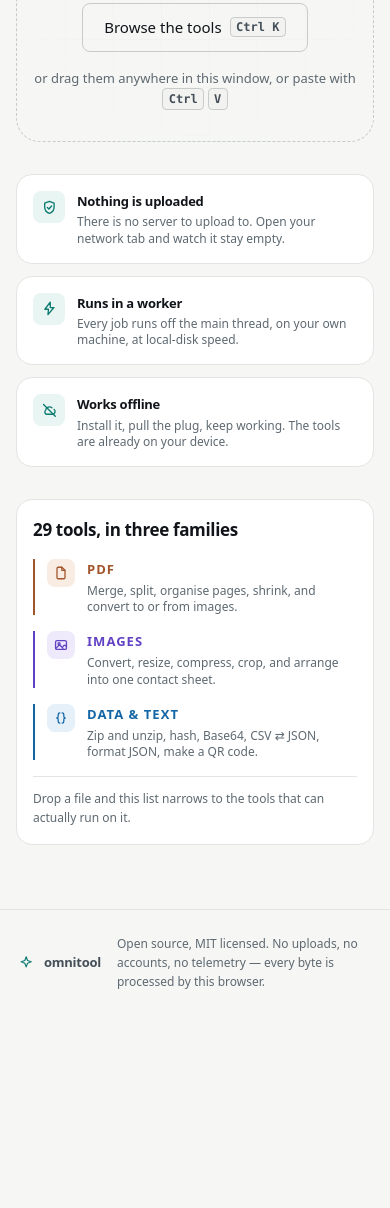
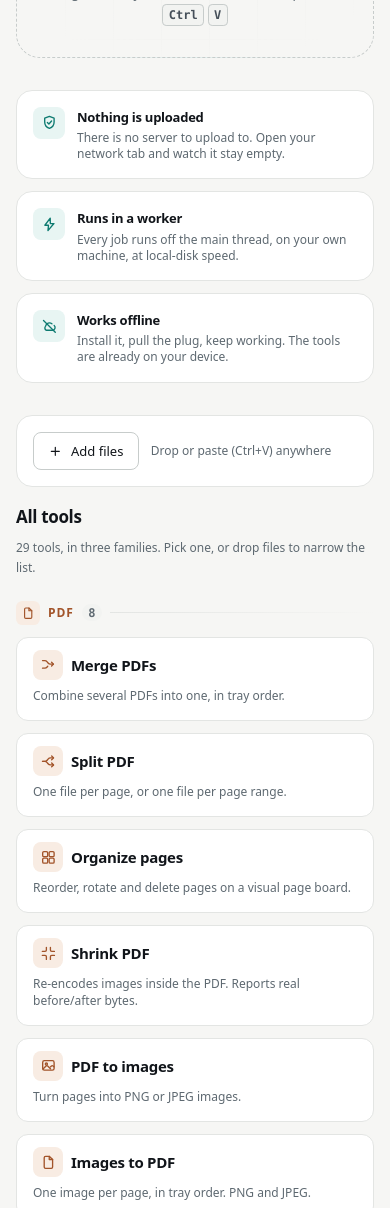
Before and after one commit to nguyenkduywork/omnitool, a website built with Vite: page index.html in a window 390 px wide. Shown: the part 426-1634 px from the top of the page. Before the commit the page ends 1441 px from the top, so only its background shows below. Built offline with nearby package versions, Linux system fonts and the light colour scheme.

Commit message:
feat(ui): open the second door and lay the workbench out in three zones
The stage is now always three zones (files, catalogue, work); the hero is
just the browsing phase's own presentation of that same workbench, and
hides itself (via the kept morphToTray) once a file or tool leaves it.
The cold catalogue shows all 29 tools, generators included, so a tool can
be picked before any file arrives — the second entry door.

Writes zone chrome from scratch for .zone/.zone--files/.zone--work (Task 9
left them ruleless), restores the file rail's sticky positioning, and
prunes the now-dead .panel*, .families* and .stageswitch rules. Three
responsive steps: one column below 768px (picking a tool folds the
catalogue away via a "Change tool" back control), two columns to 1200px,
three above it, with the file rail only turning sticky at the widest step.

Fixed three shell.browser.test.ts cases whose readiness wait ("the tool
card exists") no longer proves intake has finished, now that every card
exists from the very first paint — switched them to wait on the file
tray instead, which intake populates last.

```diff
--- a/src/styles/app.css
+++ b/src/styles/app.css
@@ -1,9 +1,11 @@
 /* src/styles/app.css — the one screen.
  *
- * Structure: a topbar, a stage that holds the hero/workbench switcher and the
- * results tray, and a footer. The switcher stacks the hero and the workbench in
- * a single grid cell so the dropzone can dissolve into the workbench in place,
- * with no reflow mid-transition (motion.ts drives the transform/opacity side).
+ * Structure: a topbar, a stage that holds the hero and the always-mounted
+ * three-zone workbench (files, catalogue, work) stacked in normal flow, plus
+ * the results tray, and a footer. The hero is the `browsing` phase's own
+ * presentation of that same workbench — see `.workbench` below — and hides
+ * itself once the phase moves on; motion.ts's `morphToTray` drives the
+ * transform/opacity side of that handoff, never a layout property.
  *
  * Three rules this file keeps to:
  *
@@ -204,16 +206,6 @@ button {
   align-content: start;
 }
 
-/* The hero and the workbench share one grid cell, so the dropzone can dissolve
- * into the workbench in place with no reflow while the morph is running. */
-.stageswitch {
-  display: grid;
-}
-
-.stageswitch > * {
-  grid-area: 1 / 1;
-}
-
 /* ------------------------------------------------------------------ hero */
 
 .hero {
@@ -404,105 +396,89 @@ html.is-dragging .hero__drop {
   margin-top: 0.15rem;
 }
 
-/* ----------------------------------------------- hero: the tool families */
-
-.families {
+/* ------------------------------------------------------------- workbench
+ * Files · tools · work, always mounted (§ shell.ts's `paint`) — the hero above
+ * is only the `browsing` phase's own presentation of this same grid, not a
+ * separate screen, so there is no `.workbench.hidden` state to speak of: an
+ * empty file rail and a hidden run panel already read as "nothing yet" on
+ * their own. Three responsive steps:
+ *
+ *   < 48rem   one column, one step open at a time — see the `[data-phase]`
+ *             rule on `.catalogue__body` below, which is what actually
+ *             performs the fold.
+ *   48–75rem  two columns: files + catalogue share the left, work is pinned
+ *             right, spanning both their rows.
+ *   >= 75rem  three columns, all in one row; the file rail itself also picks
+ *             up sticky positioning here (kept off narrower widths, where it
+ *             would otherwise pin a short rail above a catalogue several
+ *             screens tall).
+ *
+ * The work zone is sticky from 48rem up so that options, Run and results
+ * never scroll out from under the person using them — the single biggest
+ * complaint about the old one-column stack. */
+.workbench {
   display: grid;
   gap: var(--s-4);
-  padding: var(--s-5);
-  border: 1px solid var(--line);
-  border-radius: var(--r-lg);
-  background: var(--bg-1);
-  box-shadow: var(--edge);
-}
-
-.families__title {
-  font-size: var(--fs-md);
-  font-weight: 620;
-  letter-spacing: var(--tracking-tight);
-}
-
-.families__list {
-  display: grid;
-  gap: var(--s-4);
-  grid-template-columns: repeat(auto-fit, minmax(min(100%, 15rem), 1fr));
-}
-
-.family {
-  display: flex;
-  align-items: flex-start;
-  gap: var(--s-3);
-  padding-inline-start: var(--s-3);
-  border-inline-start: 2px solid var(--fam);
-}
-
-.family__icon {
-  display: grid;
-  place-items: center;
-  flex: none;
-  width: 1.75rem;
-  height: 1.75rem;
-  border-radius: var(--r-sm);
-  background: var(--fam-quiet);
-  color: var(--fam);
-}
-
-.family__icon .icon {
-  width: 1rem;
-  height: 1rem;
-}
-
-.family__name {
-  font-size: var(--fs-sm);
-  font-weight: 620;
-  color: var(--fam);
-  letter-spacing: var(--tracking-wide);
-  text-transform: uppercase;
-}
-
-.family__text {
-  color: var(--ink-3);
-  font-size: var(--fs-xs);
-  line-height: var(--lh-snug);
-  margin-top: 0.2rem;
-}
-
-.families__note {
-  color: var(--ink-3);
-  font-size: var(--fs-xs);
-  padding-top: var(--s-3);
-  border-top: 1px solid var(--line);
-}
-
-/* ------------------------------------------------------------- workbench */
-
-.workbench {
-  display: grid;
-  gap: var(--s-5);
+  grid-template-columns: minmax(0, 1fr);
   align-items: start;
 }
 
-@media (min-width: 64rem) {
+@media (min-width: 48rem) {
   .workbench {
-    grid-template-columns: minmax(0, 21.5rem) minmax(0, 1fr);
+    grid-template-columns: minmax(0, 1fr) minmax(0, 20rem);
   }
-
-  /* The file rail follows the tool column, because the tray IS the context for
-   * everything on the right — merge order especially. 3.375rem is the topbar's
-   * own height (see `--topbar-h`), which this must clear. */
-  .panel--files {
+  .zone--files {
+    grid-column: 1;
+  }
+  .catalogue {
+    grid-column: 1;
+  }
+  .zone--work {
+    grid-column: 2;
+    grid-row: 1 / span 2;
+    /* 3.375rem is the topbar's own height (see `--topbar-h`), which this and
+     * the file rail below both have to clear. */
+    position: sticky;
+    top: calc(3.375rem + var(--s-4));
+  }
+}
+
+@media (min-width: 75rem) {
+  .workbench {
+    grid-template-columns: minmax(0, 17rem) minmax(0, 1fr) minmax(0, 22rem);
+  }
+  .zone--files {
+    grid-column: 1;
+    grid-row: 1;
     position: sticky;
     top: calc(3.375rem + var(--s-4));
     max-height: calc(100dvh - 3.375rem - var(--s-6));
     overflow-y: auto;
     overscroll-behavior: contain;
   }
-}
-
-.panel {
+  .catalogue {
+    grid-column: 2;
+    grid-row: 1;
+  }
+  .zone--work {
+    grid-column: 3;
+    grid-row: 1;
+  }
+}
+
+/* Zone chrome, written from scratch (Task 9 left `.zone`/`.zone--files`/
+ * `.zone--work` with no rules at all). The file rail gets the boxed-card
+ * treatment the old `.panel` gave it; the work zone stays a transparent
+ * wrapper, because `.run` below already carries its own border, background
+ * and shadow — boxing `.zone--work` too would nest one card inside another. */
+.zone {
   display: grid;
   gap: var(--s-4);
   align-content: start;
+  min-width: 0;
+}
+
+.zone--files {
   padding: var(--s-4);
   border: 1px solid var(--line);
   border-radius: var(--r-lg);
@@ -510,12 +486,8 @@ html.is-dragging .hero__drop {
   box-shadow: var(--edge);
 }
 
-.panel--work {
-  background: transparent;
-  border: 0;
-  padding: 0;
+.zone--work {
   gap: var(--s-6);
-  box-shadow: none;
 }
 
 .panel__title {
@@ -730,6 +702,30 @@ html.is-dragging .hero__drop {
   color: var(--ink-3);
   font-size: var(--fs-xs);
   font-variant-numeric: tabular-nums;
+}
+
+/* The narrow layout's way back — see the note on `backBar` in catalogue.ts.
+ * Empty until a tool is selected, at every width, not only the narrow one. */
+.catalogue__back {
+  display: flex;
+}
+
+/* Wraps everything the narrow layout folds away. `display: contents` keeps it
+ * out of the box tree entirely — its children sit directly in `.catalogue`'s
+ * own grid, so wrapping them here costs nothing at 48rem and up — until the
+ * narrow rule below overrides it to `none` and takes the whole subtree with
+ * it in one declaration instead of four. */
+.catalogue__body {
+  display: contents;
+}
+
+@media (max-width: 47.99rem) {
+  [data-phase='tool-picked'] .catalogue__body,
+  [data-phase='ready'] .catalogue__body,
+  [data-phase='running'] .catalogue__body,
+  [data-phase='results'] .catalogue__body {
+    display: none;
+  }
 }
 
 .catalogue__groups {
@@ -1763,8 +1759,7 @@ html.is-dragging .hero__drop {
   }
 
   .run,
-  .results,
-  .families {
+  .results {
     padding: var(--s-4);
   }
 
--- a/src/ui/dropzone.ts
+++ b/src/ui/dropzone.ts
@@ -11,7 +11,7 @@
 import { el, icon, type IconName } from './dom';
 
 export type DropzoneHandle = {
-  /** The big first-run surface: drop panel, proof points and the tool preview. */
+  /** The big first-run surface: drop panel and the proof points beneath it. */
   readonly hero: HTMLElement;
   /** The slim "add more files" bar shown once the workbench is up. */
   readonly addbar: HTMLElement;
@@ -56,34 +56,20 @@ const FACTS: { icon: IconName; title: string; body: string }[] = [
   },
 ];
 
-/** What is waiting behind the drop, so the empty screen still says what this is. */
-const FAMILIES: { icon: IconName; kind: string; title: string; body: string }[] = [
-  {
-    icon: 'file',
-    kind: 'pdf',
-    title: 'PDF',
-    body: 'Merge, split, organise pages, shrink, and convert to or from images.',
-  },
-  {
-    icon: 'image',
-    kind: 'image',
-    title: 'Images',
-    body: 'Convert, resize, compress, crop, and arrange into one contact sheet.',
-  },
-  {
-    icon: 'braces',
-    kind: 'data',
-    title: 'Data & text',
-    body: 'Zip and unzip, hash, Base64, CSV ⇄ JSON, format JSON, make a QR code.',
-  },
-];
-
 export function createDropzone(init: {
   onFiles: (files: File[]) => void;
-  /** Opens the command palette, so the tools are browsable before any file is in. */
-  onBrowse: () => void;
-  /** How many tools exist, counted from the registry rather than written down. */
-  toolCount: number;
+  /**
+   * The real tool catalogue (Task 8/9), grouped and rendered elsewhere — this
+   * module only places it. Appending it here nests it under `hero` for the
+   * moment `hero` is built; `shell.ts`'s own three-zone wiring re-appends the
+   * SAME element into the always-on workbench right after, which — since
+   * `Node.append` MOVES an existing node rather than cloning it — is what
+   * actually ends up on screen. That second move is not optional: `hero` is
+   * hidden outright once the browsing phase ends (see the shell's
+   * `morphToTray` handling), and the catalogue has to survive that or picking
+   * a tool would take the whole grid down with it.
+   */
+  catalogue: HTMLElement;
 }): DropzoneHandle {
   const picker = el('input', 'sr-only');
   picker.type = 'file';
@@ -110,8 +96,8 @@ export function createDropzone(init: {
   // The landing screen has one job — get files in — but an empty screen that
   // only says "drop files" tells a first-time visitor nothing about what they
   // are dropping them into. So the drop panel is the loud part, and beneath it
-  // sit the claims and the tool families: readable in one scroll-free glance,
-  // gone the instant a file arrives.
+  // sit the claims and, moved in by shell.ts a moment later, the real tool
+  // catalogue: the second door, open from the very first paint.
   const hero = el('section', 'hero');
   hero.setAttribute('aria-labelledby', 'hero-title');
 
@@ -132,19 +118,14 @@ export function createDropzone(init: {
   const sub = el(
     'p',
     'hero__sub',
-    'Merge, convert, shrink, hash, zip. Everything happens inside this tab — the files never travel anywhere, because there is nowhere for them to go.',
+    'Drop files and the list below narrows to what can run on them — or pick a tool from it and bring the files after.',
   );
 
   const actions = el('div', 'hero__actions');
   const pickButton = el('button', 'btn btn--primary btn--lg', 'Choose files');
   pickButton.type = 'button';
   pickButton.addEventListener('click', pick);
-
-  const browseButton = el('button', 'btn btn--ghost btn--lg', 'Browse the tools');
-  browseButton.type = 'button';
-  browseButton.append(el('kbd', undefined, `${MOD} K`));
-  browseButton.addEventListener('click', () => init.onBrowse());
-  actions.append(pickButton, browseButton);
+  actions.append(pickButton);
 
   const hint = el('p', 'hero__hint');
   hint.append(
@@ -168,31 +149,7 @@ export function createDropzone(init: {
     facts.append(item);
   }
 
-  const families = el('div', 'families');
-  families.append(
-    el('h2', 'families__title', `${init.toolCount} tools, in three families`),
-  );
-  const familyList = el('ul', 'families__list');
-  for (const family of FAMILIES) {
-    const item = el('li', 'family');
-    item.dataset.kind = family.kind;
-    const glyph = el('span', 'family__icon');
-    glyph.append(icon(family.icon));
-    const body = el('div', 'family__body');
-    body.append(el('h3', 'family__name', family.title), el('p', 'family__text', family.body));
-    item.append(glyph, body);
-    familyList.append(item);
-  }
-  families.append(familyList);
-  families.append(
-    el(
-      'p',
-      'families__note',
-      'Drop a file and this list narrows to the tools that can actually run on it.',
-    ),
-  );
-
-  hero.append(drop, facts, families, picker);
+  hero.append(drop, facts, init.catalogue, picker);
 
   // ---- compact add-bar --------------------------------------------------
   const addbar = el('div', 'addbar');
--- a/src/ui/shell.ts
+++ b/src/ui/shell.ts
@@ -50,7 +50,7 @@ import { morphToTray } from './motion';
 import { defaultOptions, renderOptions, type OptionsHandle } from './optionspanel';
 import { createPalette } from './palette';
 import { prefetchModule, prefetchTool } from './prefetch';
-import { createState } from './state';
+import { createState, type Snapshot } from './state';
 import { createThemeControl } from './theme';
 import { createCatalogue } from './zones/catalogue';
 import { createFilesZone } from './zones/files';
@@ -159,11 +159,20 @@ export function mountShell(root: HTMLElement): ShellHandle {
     },
   });
 
+  // zone 2 — the tool grid, in both of its densities (cold: all tools; warm:
+  // the three applicability tiers). See ui/zones/catalogue.ts. Built BEFORE
+  // `dropzone` on purpose: `createDropzone` places this element inside the
+  // hero it builds (see the comment on its `catalogue` init field), so its
+  // own element has to exist first.
+  const catalogue = createCatalogue({
+    tools: TOOLS,
+    onPick: (id) => void select(id),
+    onWarm: prefetchTool,
+  });
+
   const dropzone = createDropzone({
     onFiles: (files) => void intake(files),
-    // `palette` is created further down; this only runs on a click, long after.
-    onBrowse: () => palette.open(),
-    toolCount: TOOLS.length,
+    catalogue: catalogue.el,
   });
 
   const tray: FileTrayHandle = createFileTray({
@@ -184,31 +193,25 @@ export function mountShell(root: HTMLElement): ShellHandle {
       tray.setEntries([]);
       workZone.results.clear();
       announce('All files removed.');
-      showHero();
-      // Never strand the keyboard on a button that just disappeared.
+      // The subscriber below un-hides the hero itself, synchronously, the
+      // instant `clearFiles()` emits a cold snapshot (see `wasCold` there) —
+      // this only has to move focus off a button that is about to vanish.
       dropzone.focus();
     },
   });
 
-  // zone 2 — the tool grid, in both of its densities (cold: all tools; warm:
-  // the three applicability tiers). See ui/zones/catalogue.ts.
-  const catalogue = createCatalogue({
-    tools: TOOLS,
-    onPick: (id) => void select(id),
-    onWarm: prefetchTool,
-  });
-
-  const workbench = el('div', 'workbench');
-  workbench.hidden = true;
-  workbench.append(filesZone.el, catalogue.el, workZone.el);
-
-  const switcher = el('div', 'stageswitch');
-  switcher.append(dropzone.hero, workbench);
+  // One stage, three zones — always mounted, never torn down. `dropzone.hero`
+  // is the `browsing` phase's presentation of the same workbench, not a
+  // separate screen: it sits ABOVE these zones and hides itself once the
+  // phase moves on (see the `paint` subscriber below), rather than the zones
+  // waiting to be built until the first file arrives.
+  const stageEl = el('div', 'workbench');
+  stageEl.append(filesZone.el, catalogue.el, workZone.el);
 
   // Results sit below the whole workbench, not confined to the work zone's
   // own column — the tray is created by `workZone` (zone 3 owns the tool's
   // whole lifecycle, results included), but its element is placed here.
-  stage.append(switcher, workZone.results.el);
+  stage.append(dropzone.hero, stageEl, workZone.results.el);
 
   const footer = el('footer', 'footer');
   const footerMark = el('span', 'footer__mark');
@@ -241,13 +244,50 @@ export function mountShell(root: HTMLElement): ShellHandle {
    * `shell.browser.test.ts` fails on both counts if `syncWork` moves ahead of
    * `refreshTools`. `filesZone.render` has no such dependency — it reads
    * nothing `shownTool`-shaped — so its position here is not load-bearing.
+   *
+   * `wasCold` is the one thing bolted on for Task 10: `browsing` (no files,
+   * no tool — see `derivePhase` in state.ts) is the ONLY phase the hero
+   * covers, so leaving it is the one transition worth animating, and
+   * returning to it (Remove-all with nothing selected) is the one worth
+   * reversing. `morphToTray` is fired and left to run — never awaited here —
+   * so a render is never blocked on it and nothing below depends on it
+   * finishing (§7.5's reduced-motion promise: under reduced motion it has
+   * already applied the end state by the time this function returns).
    */
-  const unsubscribe = state.subscribe((next) => {
+  let wasCold = true;
+
+  function paint(next: Snapshot): void {
     snap = next;
+    // Narrow layouts key off this to fold the catalogue away once a tool is
+    // picked (see `[data-phase]` in app.css) — set before the zones render so
+    // nothing downstream needs to re-derive it.
+    stage.dataset.phase = snap.phase;
     filesZone.render(snap);
     refreshTools();
     syncWork();
-  });
+
+    const cold = snap.phase === 'browsing';
+    if (wasCold && !cold) {
+      dropzone.hero.classList.add('is-exiting');
+      void morphToTray(dropzone.hero, stageEl).then(() => {
+        dropzone.hero.hidden = true;
+      });
+    } else if (!wasCold && cold) {
+      dropzone.hero.classList.remove('is-exiting');
+      dropzone.hero.style.opacity = '';
+      dropzone.hero.style.transform = '';
+      dropzone.hero.hidden = false;
+    }
+    wasCold = cold;
+  }
+
+  const unsubscribe = state.subscribe(paint);
+  // `subscribe` only calls back on the NEXT change — without one explicit
+  // call up front the catalogue would sit empty (no heading, no cards) on
+  // the very first paint, since nothing has ever rendered it yet. `wasCold`
+  // is already `true`, matching a fresh machine's snapshot, so this cannot
+  // itself trigger the morph.
+  paint(snap);
 
   // ------------------------------------------------------------- intake
   async function intake(files: File[]): Promise<void> {
@@ -258,17 +298,16 @@ export function mountShell(root: HTMLElement): ShellHandle {
     }
     if (added.length === 0) return;
 
-    const wasEmpty = snap.entries.length === 0;
     // Emits, which is what refreshes the grid; the tray is the one surface the
-    // machine does not drive, so it is mirrored from the new snapshot.
+    // machine does not drive, so it is mirrored from the new snapshot. Any
+    // hero-to-workbench morph this triggers is `paint`'s business, fired off
+    // to the side — it never delays the announcement below.
     state.addFiles(added);
     tray.setEntries([...snap.entries]);
 
     // The first run is the only one that pays for the pipeline chunk; warm it
     // while the user is still reading the tool grid.
     prefetchModule('core:pipeline', () => import('../core/pipeline'));
-
-    if (wasEmpty) await showWorkbench();
 
     const types = [...new Set(added.map((entry) => label(entry.type)))].join(', ');
     announce(
@@ -278,21 +317,6 @@ export function mountShell(root: HTMLElement): ShellHandle {
 
   function mimes(): string[] {
     return snap.entries.map((entry) => entry.type);
-  }
-
-  async function showWorkbench(): Promise<void> {
-    workbench.hidden = false;
-    dropzone.hero.classList.add('is-exiting');
-    await morphToTray(dropzone.hero, workbench);
-    dropzone.hero.hidden = true;
-  }
-
-  function showHero(): void {
-    workbench.hidden = true;
-    dropzone.hero.hidden = false;
-    dropzone.hero.classList.remove('is-exiting');
-    dropzone.hero.style.opacity = '';
-    dropzone.hero.style.transform = '';
   }
 
   // -------------------------------------------------------------- tools
--- a/src/ui/zones/catalogue.ts
+++ b/src/ui/zones/catalogue.ts
@@ -38,6 +38,26 @@ export function createCatalogue(init: {
   const head = el('div', 'catalogue__head');
   head.append(heading, count);
 
+  // The narrow layout's way back: below 768px, picking a tool folds the grid
+  // away so the work zone is on screen without a second scroll (see
+  // `.catalogue__body`'s `[data-phase]` rule in app.css). Folding the grid
+  // must not fold this too, or there would be no way to reach it again —
+  // `onPick` with the id ALREADY selected is the existing toggle-off behaviour
+  // (see `select()` in shell.ts), so this is not a new code path, just a new
+  // way to reach it.
+  const backBar = el('div', 'catalogue__back');
+  const back = el('button', 'btn btn--quiet btn--sm', 'Change tool');
+  back.type = 'button';
+  back.addEventListener('click', () => {
+    if (selectedId) init.onPick(selectedId);
+  });
+  backBar.append(back);
+  backBar.hidden = true;
+
+  // Everything below is what the narrow layout folds away — grouped under one
+  // element (`display: contents`, so it costs nothing in the wider layouts'
+  // grid) purely so app.css has one selector to hide instead of four.
+  const body = el('div', 'catalogue__body');
   const groups = el('div', 'catalogue__groups');
   const blockedWrap = el('section', 'blocked');
   blockedWrap.hidden = true;
@@ -58,7 +78,8 @@ export function createCatalogue(init: {
   const empty = el('p', 'catalogue__empty');
   empty.hidden = true;
 
-  root.append(head, groups, blockedWrap, utilityWrap, empty);
+  body.append(groups, blockedWrap, utilityWrap, empty);
+  root.append(head, backBar, body);
 
   let selectedId: string | null = null;
   // Every `.toolcard` built during the CURRENT render() call — primary and
@@ -161,6 +182,11 @@ export function createCatalogue(init: {
     el: root,
     render(snapshot) {
       selectedId = snapshot.selected?.id ?? null;
+      // Independent of cold/warm and of the short-circuit below: a generator
+      // (the QR code) is reachable — and selectable — straight from the cold
+      // grid, with no files at all, so this cannot wait for the warm branch
+      // the way the plan first sketched it.
+      backBar.hidden = selectedId === null;
 
       const signature = gridSignature(snapshot);
       if (signature === lastSignature) {
```
Also changed, not shown: tests/unit/shell.browser.test.ts (+20 -3 lines).
